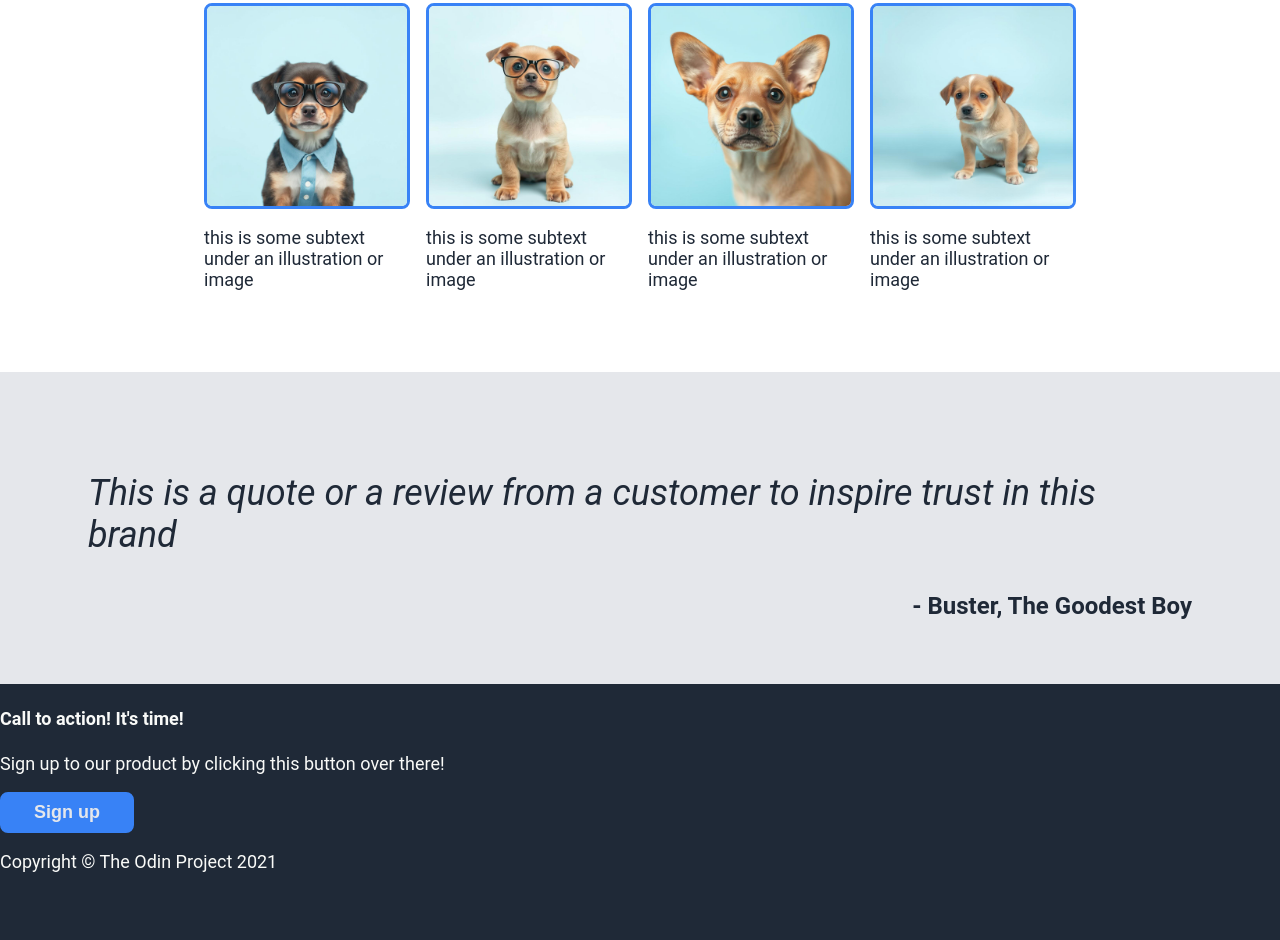
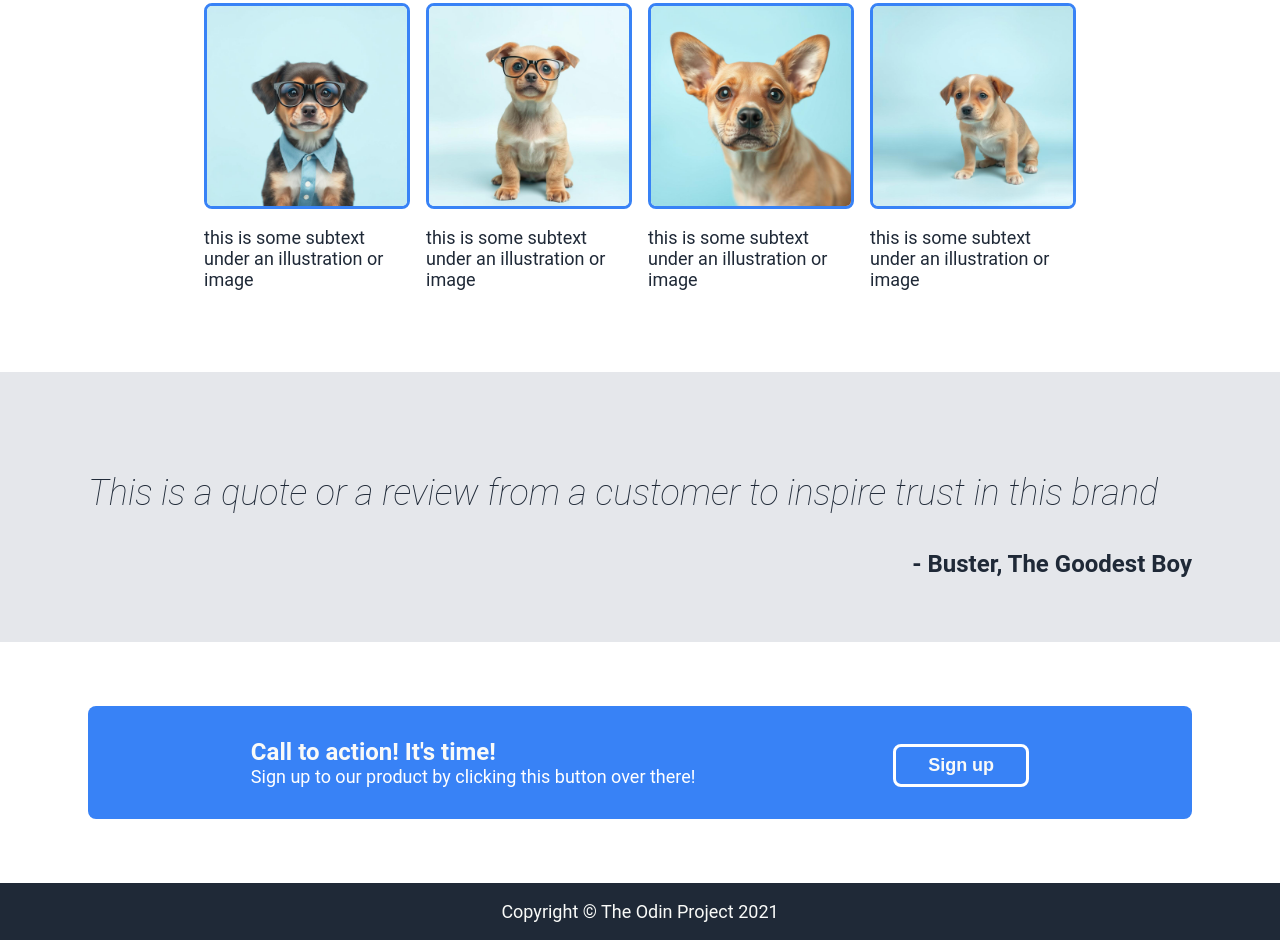
Before and after one commit to Strzebinczyk/odin-landing-page, a plain HTML site: page index.html in a window 1280 px wide. Shown: the part 676-1616 px from the top of the page. Before the commit the page ends 1566 px from the top, so only its background shows below. Drawn offline with Linux system fonts and the light colour scheme.

Commit message:
Add styling to call section and footer

```diff
--- a/index.html
+++ b/index.html
@@ -49,10 +49,14 @@
             <p>This is a quote or a review from a customer to inspire trust in this brand</p>
             <p id="signature">- Buster, The Goodest Boy</p>
         </div>
-        <div class="call">
-            <h4>Call to action! It's time!</h4>
-            <p>Sign up to our product by clicking this button over there!</p>
-            <button>Sign up</button>
+        <div class="call-container">
+            <div class="call">
+                <div class="call-text">
+                    <h4 id="call-main">Call to action! It's time!</h4>
+                    <p id="call-secondary">Sign up to our product by clicking this button over there!</p>
+                </div>
+                <button id="call-button">Sign up</button>
+            </div>
         </div>
         <div class="footer">
             <p>Copyright &copy; The Odin Project 2021</p>
--- a/style.css
+++ b/style.css
@@ -61,7 +61,7 @@ img {
 
 button {
     border-radius: 8px;
-    color: #E5E7EB;
+    color: #F9FAF8;
     background-color: #3882F6;
     align-self: flex-start;
     font-size: 18px;
@@ -113,7 +113,7 @@ button {
     background-color: #E5E7EB;
     font-size: 36px;
     font-style: italic;
-    font-weight: light;
+    font-weight: lighter;
     color: #1F2937;
     padding: 64px 88px;
 }
@@ -125,3 +125,38 @@ button {
     align-self: flex-end;
     margin: 0;
 }
+
+.call-container {
+    background-color: white;
+    display: flex;
+    padding: 64px 88px;
+    justify-content: center;
+}
+
+.call {
+    background-color: #3882F6;
+    color: white;
+    border-radius: 8px;
+    display: flex;
+    padding: 32px 64px;
+    flex: 1;
+    justify-content: space-around;
+}
+#call-button {
+    border: 3px solid white;
+    align-self: flex-end;
+}
+
+#call-main {
+    font-size: 24px;
+    color: #F9FAF8;
+    margin: 0;
+}
+
+#call-secondary {
+    margin: 0;
+}
+
+.footer {
+    text-align: center;
+}
```
